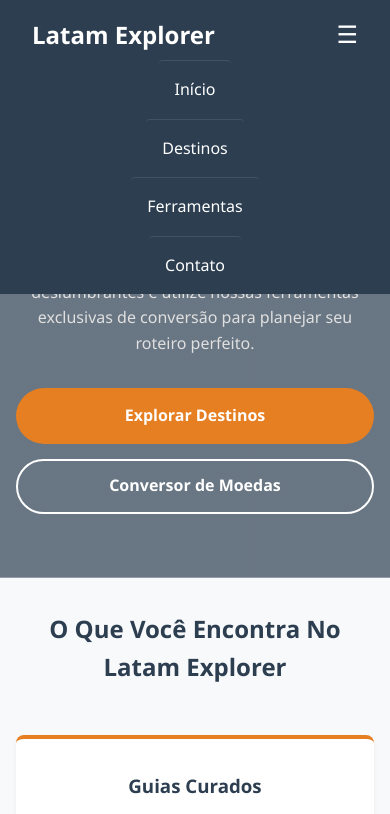
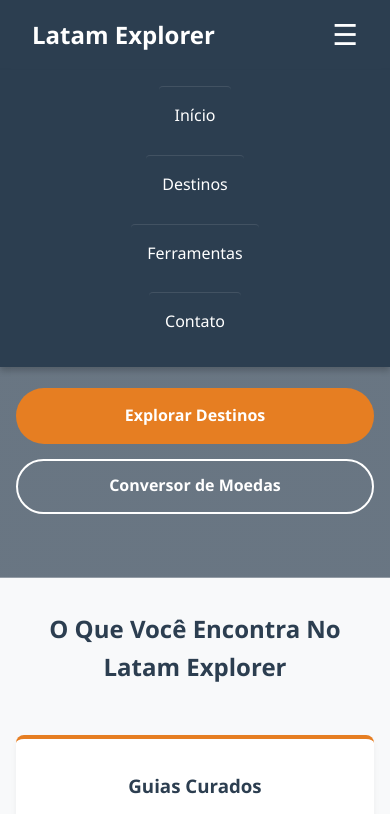
Before and after one commit to ruanalexandreS/latam-explorer, a plain HTML site: page index.html in a window 390 px wide. Both pictures are taken after a click on the button "Abrir Menu". Shown: the top 814 px of the page. Drawn offline with Linux system fonts and the light colour scheme.

```diff
--- a/css/style.css
+++ b/css/style.css
@@ -28,6 +28,8 @@
 
 /* --- Header --- */
 header {
+    position: relative;
+    z-index: 1000;
     background-color: var(--primary-color);
     color: white;
     padding: 1rem 2rem;
@@ -644,24 +646,31 @@
 @media (max-width: 768px) {
     #btn-mobile {
         display: block;
+        background: none;
+        border: none;
+        color: white;
+        font-size: 1.8rem;
+        cursor: pointer;
     }
 
     #menu {
         display: none;
         position: absolute;
-        top: 60px;
-        right: 0;
+        top: 100%;
+        left: 0;
         width: 100%;
         background-color: var(--primary-color);
+        box-shadow: 0 4px 6px rgba(0, 0, 0, 0.2);
     }
 
     #menu.active {
         display: block;
     }
 
-    nav ul {
+    #menu ul {
         flex-direction: column;
-        gap: 0;
+        padding: 1rem 0;
+        gap: 10px;
     }
 
     nav a {
```
